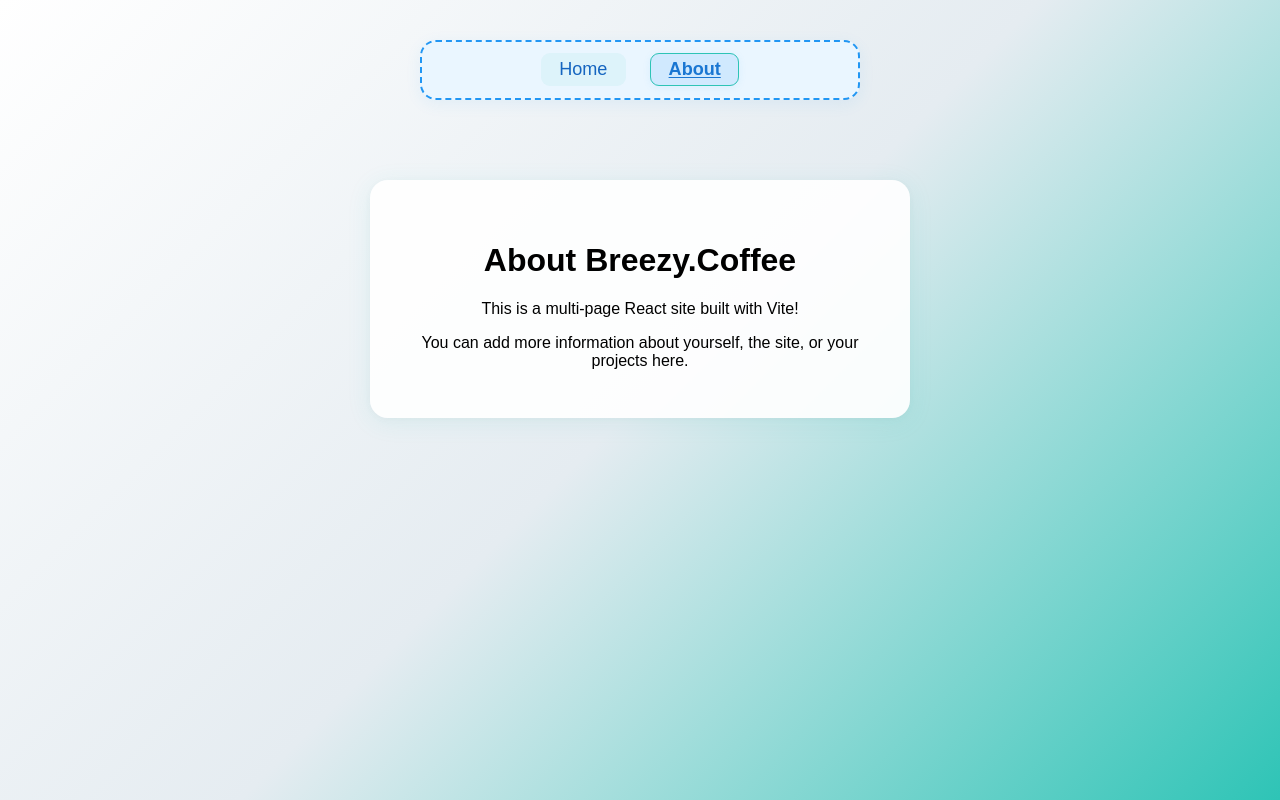
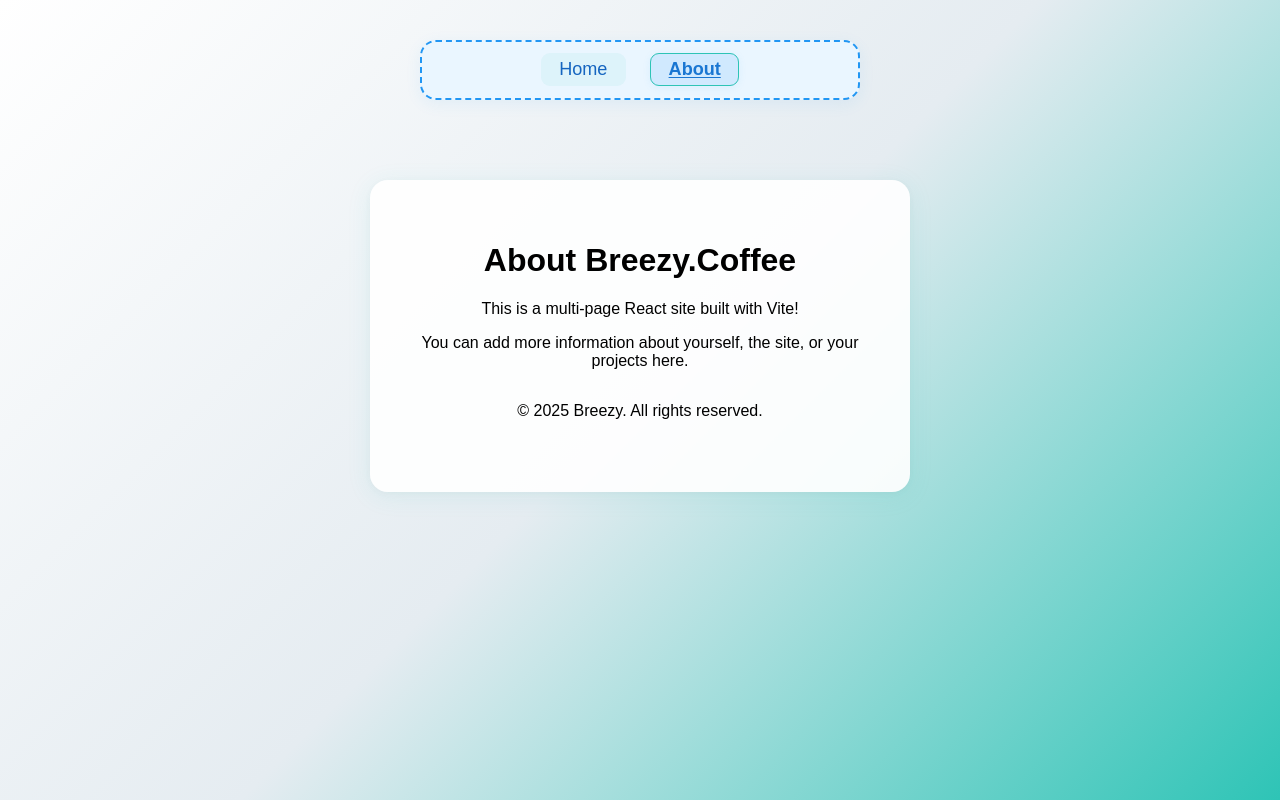
Before and after one commit to Pat-Calh/Breezy-site-react, a React (Vite) app: page /about in a window 1280 px wide. Built offline with nearby package versions, Linux system fonts and the light colour scheme.

Commit message:
Updated Footer

```diff
--- a/src/pages/About.jsx
+++ b/src/pages/About.jsx
@@ -10,6 +10,10 @@
       <p>This is a multi-page React site built with Vite!</p>
       {/* Placeholder for more information */}
       <p>You can add more information about yourself, the site, or your projects here.</p>
+      {/* Footer with copyright */}
+      <footer style={{ marginTop: '2rem' }}>
+        <p>© 2025 Breezy. All rights reserved.</p>
+      </footer>
     </div>
   );
 }
--- a/src/pages/Home.jsx
+++ b/src/pages/Home.jsx
@@ -45,7 +45,7 @@
       </a>
       {/* Footer with copyright */}
       <footer style={{ marginTop: '2rem' }}>
-        <p> 2025 Breezy. All rights reserved.</p>
+        <p>© 2025 Breezy. All rights reserved.</p>
       </footer>
     </div>
   );
--- a/src/pages/NotFound.jsx
+++ b/src/pages/NotFound.jsx
@@ -8,6 +8,10 @@
       <h1>404 - Page Not Found</h1>
       {/* User-friendly error message */}
       <p>Sorry, the page you are looking for does not exist.</p>
+      {/* Footer with copyright */}
+      <footer style={{ marginTop: '2rem' }}>
+        <p>© 2025 Breezy. All rights reserved.</p>
+      </footer>
     </div>
   );
 }
```
